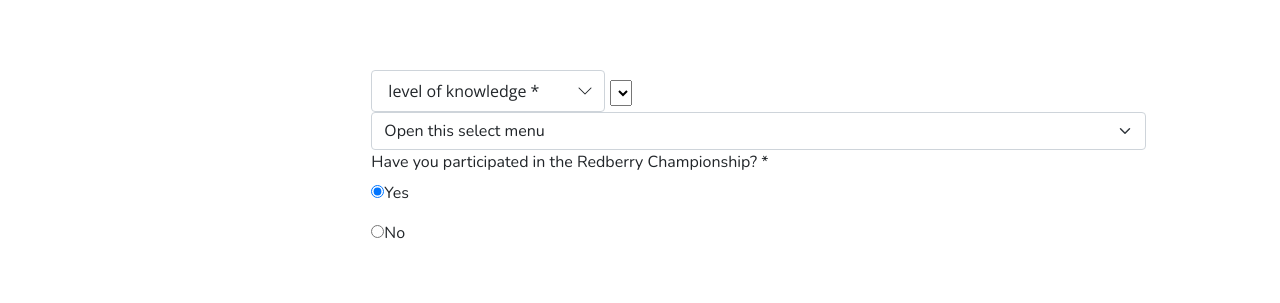
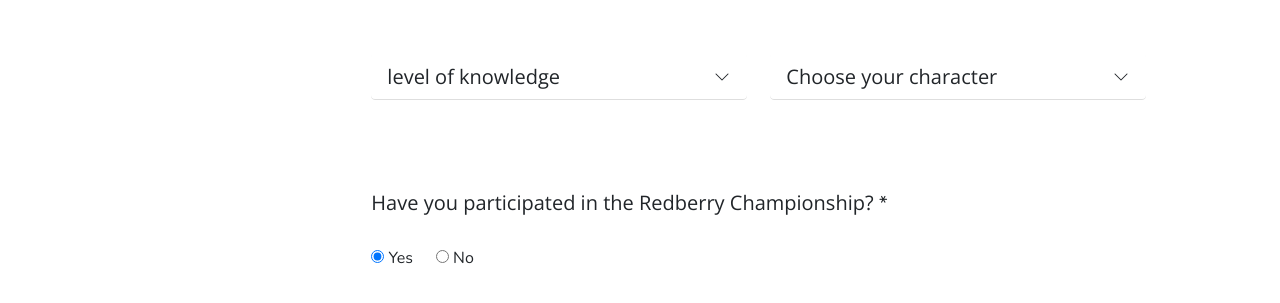
Before and after one commit to tikoot/Redberry-Knight-Cup, a plain HTML site: page experience.html in a window 1280 px wide. Shown: the part 469-772 px from the top of the page. Drawn offline with nearby package versions, Linux system fonts and the light colour scheme.

Commit message:
add and style select inputs

```diff
--- a/experience.html
+++ b/experience.html
@@ -52,30 +52,31 @@
                         <div class="form_wrap">
                             <form action="" id="form_experience">
                                 <div class="select_container">
-                                <select name="knowledge" class="knowledge_select" required>
-                                    <option value="" disabled selected><span class="selected">level of knowledge<span> *</span></span></option>
+                                <select name="knowledge" class="knowledge_select"  aria-labelledby="dropdownMenuButton" required>
+                                <option value="" disabled selected>level of knowledge</option>*
                                     <option value="begginer">Begginer</option>
                                     <option value="intermediate">Intermediate</option>
                                     <option value="professional">Professional</option>
                                 </select>
-                                <select name="character" id="character_select">
+
+                                <select name="character" id="character_select" class="character_select">
+                                    <option value="" disabled selected>Choose your character</option>
 
                                 </select>
-                                <select class="form-select" aria-label="Default select example">
-                                    <option selected>Open this select menu</option>
-                                    <option value="1">One</option>
-                                    <option value="2">Two</option>
-                                    <option value="3">Three</option>
-                                  </select>
                             </div>
                             <div class="radio">
                                 <label for="yes_no_radio">Have you participated in the Redberry Championship? <span>*</span></label>
-                                    <p>
-                                    <input type="radio" name="yes_no" checked>Yes</input>
-                                    </p>
-                                    <p>
-                                    <input type="radio" name="yes_no">No</input>
-                                    </p>
+                                <div class="choice">
+                                        <p>
+                                        <input type="radio" name="yes_no" checked></input>
+                                        Yes
+                                        </p>
+                                        <p>
+                                        <input type="radio" name="yes_no"></input>
+                                        No
+                                        </p>
+                                </div>
+
                             </div>
                             </form>
                         </div>
--- a/styles/style.css
+++ b/styles/style.css
@@ -277,8 +277,11 @@
     padding-top: 96px;
 }
 
+
 input[type="date"]::-webkit-calendar-picker-indicator {
-    display: none;
+    opacity: 0;
+    cursor: pointer;
+    padding-right: 600px;
 }
 /* Buttons */
 
@@ -405,28 +408,62 @@ input[type="date"]::-webkit-calendar-picker-indicator {
     color: #212529;
 }
 
+.header_text{
+    margin-bottom: 0;
+}
 
-
-.knowledge_select{
-    padding: 8px 64px 8px 16px;
+.knowledge_select,
+.character_select{
+    padding: 8px 60px 8px 16px;
+    width: 392px;
     font-family: 'Open Sans';
     font-weight: 400;
-    font-size: 16px;
+    font-size: 20px;
     color: #212529;
     background-color: #fff;
     background-image: url(../assets/chevron.png);
     background-repeat: no-repeat;
-    background-position: right .75rem center;
-
-    border: 1px solid #ced4da;
-    border-radius: .25rem;
-    transition: border-color .15s ease-in-out,box-shadow .15s ease-in-out;
+    background-position: 95%  center;
+    border: none;
+    outline: none;
+    box-shadow: inset 0px -1px 0px rgb(0 0 0 / 13%);
+    border-radius: 4px;
     -webkit-appearance: none;
     -moz-appearance: none;
     appearance: none;
 }
 
-
 option[value=""][disabled] {
     display: none;
   }
+
+
+.select_container{
+    display: flex;
+    padding-bottom: 88px;
+}
+
+.knowledge_select{
+    margin-right: 23px;
+}
+
+.radio label{
+    font-family: 'Open Sans';
+    font-weight: 400;
+    font-size: 20px;
+    padding-bottom: 20px;
+}
+
+
+.choice{
+    display: flex;
+    align-items: center;
+}
+
+.choice p{
+    font-size:16px ;
+}
+
+.choice p:first-of-type{
+    padding-right: 23px ;
+}
```
